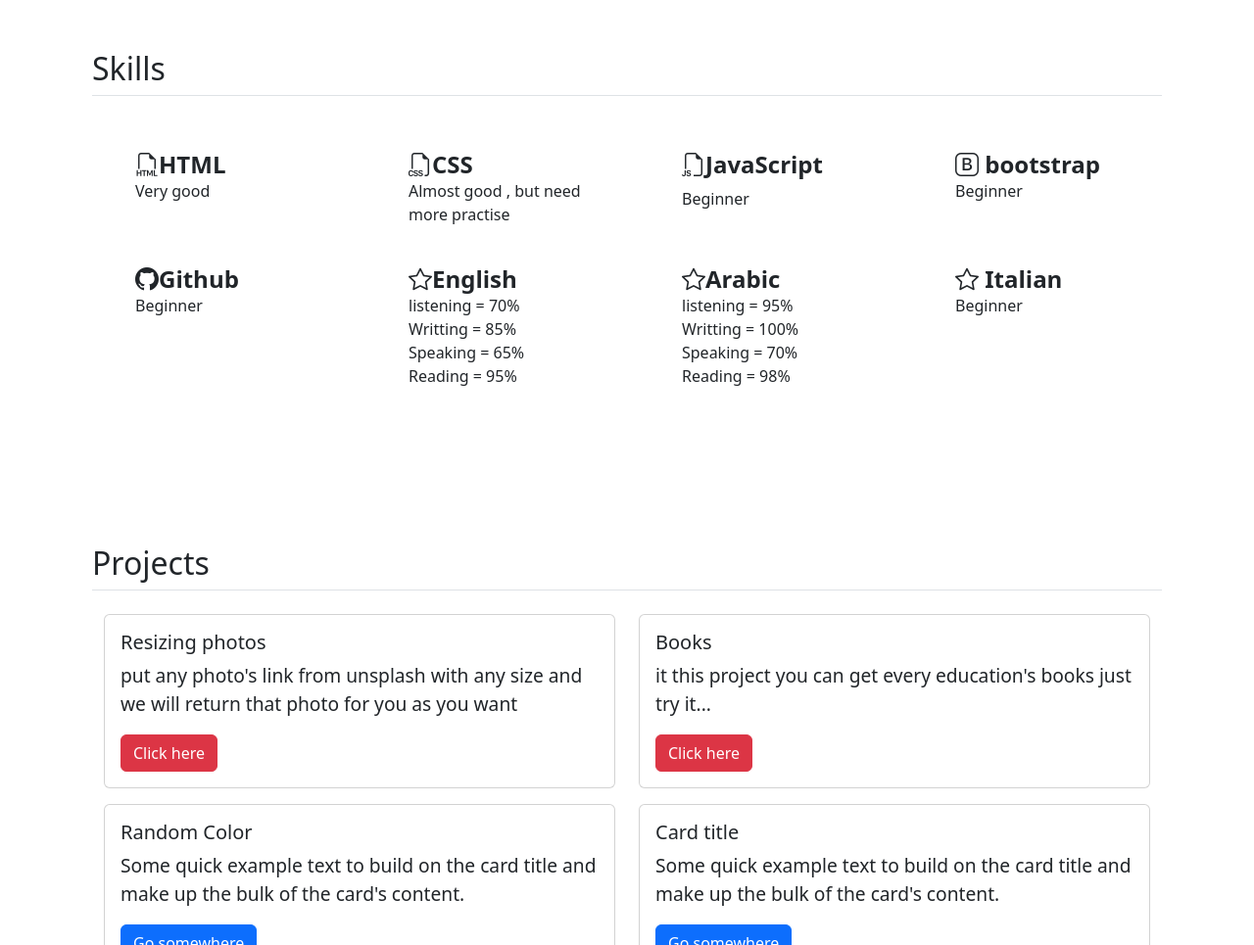
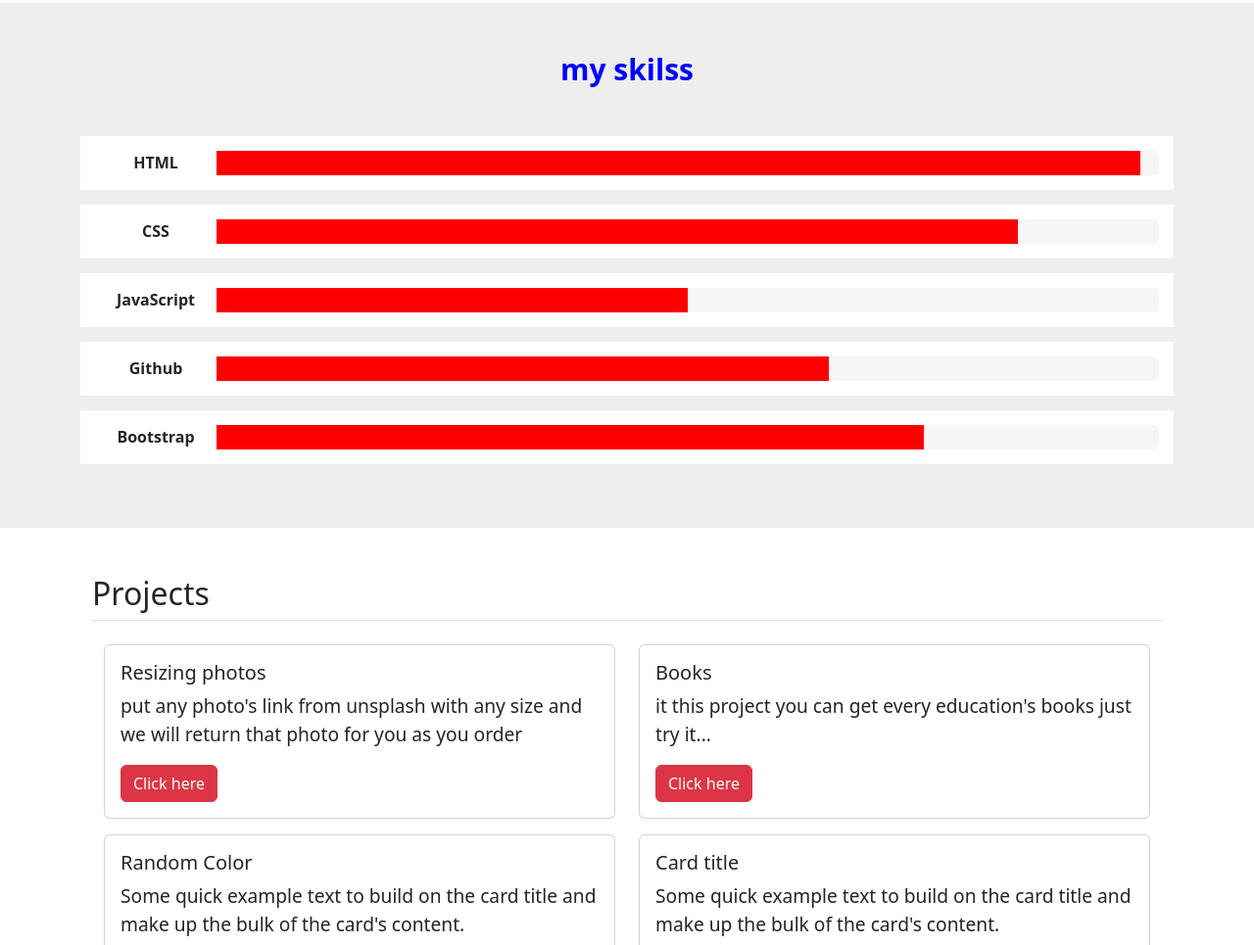
Before and after one commit to jihadrekani/22-6-repo, a plain HTML site: page index.html in a window 1280 px wide. Shown: the part 821-1786 px from the top of the page at 98% size. Drawn offline with nearby package versions, Linux system fonts and the light colour scheme.

Commit message:
changed skills section shape

```diff
--- a/index.html
+++ b/index.html
@@ -64,8 +64,54 @@
         </div>
         <!-- end about section -->
 
+        <div class="skills">
+        <div class="container">
+            <h2> my skilss</h2>
+            <div class="skill-box">
+              <div class="skill-name">HTML</div>
+              <div class="skill-progress">
+                <span data-progress="98%"></span>
+            </div>
+    </div>
+
+    <div class="skill-box">
+        <div class="skill-name">CSS</div>
+        <div class="skill-progress">
+            <span data-progress="85%"></span>
+        </div>
+    </div>
+
+    <div class="skill-box">
+        <div class="skill-name">JavaScript</div>
+        <div class="skill-progress">
+            <span data-progress="50%"></span>
+        </div>
+    </div>
+    <div class="skill-box">
+        <div class="skill-name">Github</div>
+        <div class="skill-progress">
+            <span data-progress="65%"></span>
+        </div>
+    </div>
+    <div class="skill-box">
+        <div class="skill-name">Bootstrap</div>
+        <div class="skill-progress">
+            <span data-progress="75%"></span>
+        </div>
+    </div>
+
+</div>
+</div>
+
+
+
+
+
+
+
+
         <!-- start skills section -->
-        <section id="skills-section">
+        <!-- <section id="skills-section">
             <div class="container px-4 py-5" id="icon-grid">
                 <h2 class="pb-2 border-bottom">Skills</h2>
 
@@ -153,7 +199,8 @@
 
                 </div>
             </div>
-        </section>
+        </section> -->
+
         <!-- end skills section -->
 
         <!-- start project section -->
@@ -169,7 +216,7 @@
                                 <div class="card-body ">
                                     <h5 class="card-title">Resizing photos</h5>
                                     <p class="card-text card-size ">put any photo's link from unsplash with any size and
-                                        we will return that photo for you as you want </p>
+                                        we will return that photo for you as you order </p>
                                     <a href="project-one/index.html" target="_blank" class="btn btn-danger ">Click
                                         here</a>
                                 </div>
@@ -240,6 +287,7 @@
                     </div>
                 </form>
 
+
             </div>
         </section>
 
--- a/main.js
+++ b/main.js
@@ -6,3 +6,56 @@ const body = document.getElementById("body")
 dark.addEventListener("click" , ()=>{
     body.classList.toggle("dark")
 })
+
+
+
+
+
+
+
+
+
+
+
+
+
+
+
+
+
+
+
+
+
+
+
+// select skills selector
+let myskills = document.querySelector(".skills");
+
+window.onscroll = function (){
+
+    //skills offset top
+    let skillsOffsetTop = myskills.offsetTop;
+
+    // skills outer height
+    let skillsOuterHeight = myskills.offsetHeight;
+
+    //window height
+    let windowHeight = this.innerHeight;
+
+    //window scrollTop
+    let windowScrollTop = this.pageYOffset;
+
+
+    if (windowScrollTop > (skillsOffsetTop + skillsOuterHeight - windowHeight)) {
+
+        let allSkills = document.querySelectorAll(".skill-box .skill-progress span")
+
+    allSkills.forEach(skill => {
+        skill.style.width = skill.dataset.progress;
+    })
+
+    }
+
+
+}
--- a/master.css
+++ b/master.css
@@ -32,3 +32,64 @@ body{
 
     color: gold;
 }
+
+
+
+
+
+
+
+
+
+
+
+
+
+
+
+
+
+
+
+
+
+.skills{
+    padding-top: 50px;
+    padding-bottom: 50px;
+    background-color: #EEE;
+}
+.skills h2{
+    font-weight: bold;
+    font-size: 30px;
+    color: blue;
+    margin: 0 0 50px;
+    text-align: center;
+}
+.skills .skill-box{
+    background-color: #FFF;
+    display: flex;
+    padding: 15px;
+    margin-bottom: 15px;
+}
+.skills .skill-box .skill-name{
+font-weight: bold;
+width: 140px;
+text-align: center;
+line-height: 25px;
+}
+.skills .skill-box .skill-progress{
+    height: 25px;
+    width: 100%;
+    background-color: #f6f6f6;
+    border-radius: 6px;
+    position: relative;
+}
+.skills .skill-box .skill-progress span{
+    position: absolute;
+    left: 0;
+    top: 0;
+    width: 0;
+    height: 100%;
+    background-color: #F00;
+    transition: all .5s;
+}
```
